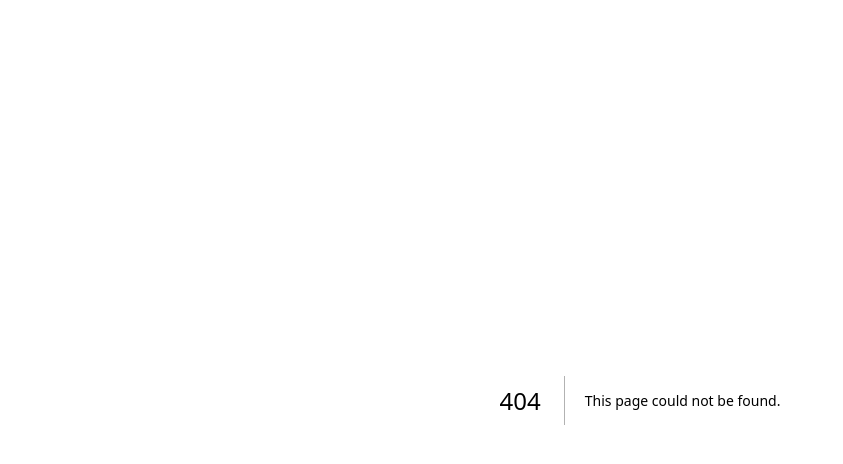
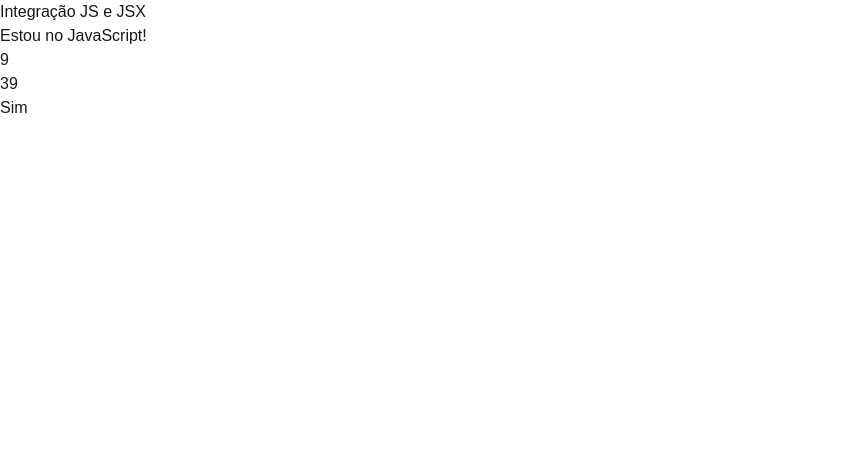
Before and after one commit to wevertonsreis/curso-nextjs, a Next.js app in the folder exercicios/: page /basicos/jsx4 in a window 1280 px wide. Before the commit this address had no page. Shown: the top 464 px of the page, without its empty margins (0-843 px from the left). Built offline with nearby package versions, Linux system fonts and the light colour scheme.

Commit message:
feat: jsx parte 3 e 4

```diff
--- /dev/null
+++ b/exercicios/app/basicos/jsx3/page.jsx
@@ -0,0 +1,7 @@
+export default function jsx3() {
+    return (
+        <div>
+            <h1>JSX #03</h1>
+        </div>
+    );
+}
--- /dev/null
+++ b/exercicios/app/basicos/jsx4/page.jsx
@@ -0,0 +1,22 @@
+export default function jsx4() {
+    const subtitulo = "Estou no JavaScript!";
+    const trecoH3 = <h3>{3 * 3}</h3>
+
+    return (
+        <div>
+            <h1>Integração JS e JSX</h1>
+            <h2>{subtitulo}</h2>
+            {trecoH3}
+            <h4>{Math.max(13, 39)}</h4>
+            <h5>{entre(9.6, 1, 10)}</h5>
+        </div>
+    );
+}
+
+function entre(valor, min, max) {
+    if (valor >= min && valor <= max) {
+        return "Sim";
+    }else {
+        return "Não";
+    }
+}
```
Also changed, not shown: exercicios/app/basicos/jsx1/page.jsx (renamed from exercicios/app/basicos/jsx1/page.js), exercicios/app/basicos/jsx2/page.jsx (renamed from exercicios/app/basicos/jsx2/page.js), exercicios/app/basicos/primeiro/page.jsx (renamed from exercicios/app/basicos/primeiro/page.js).
